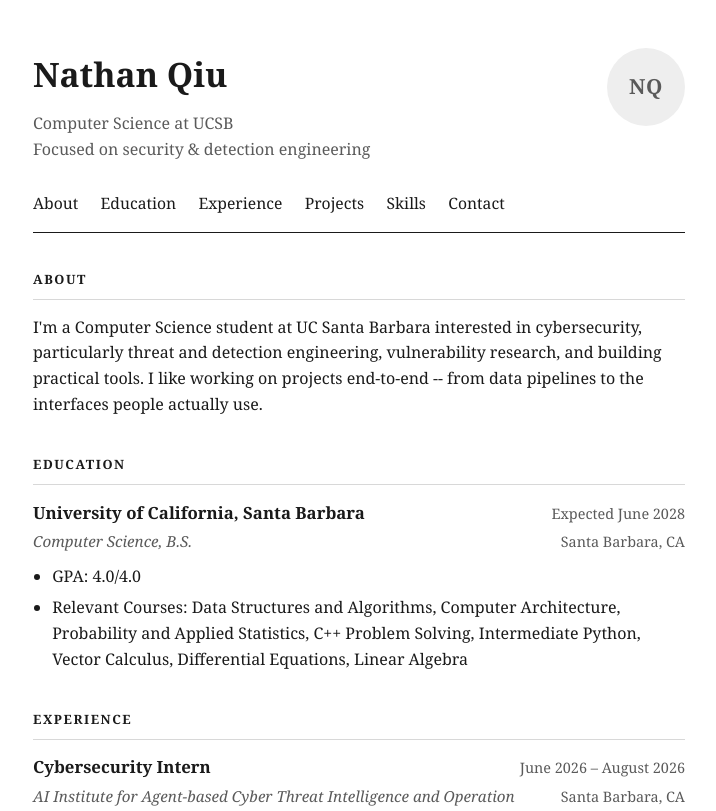
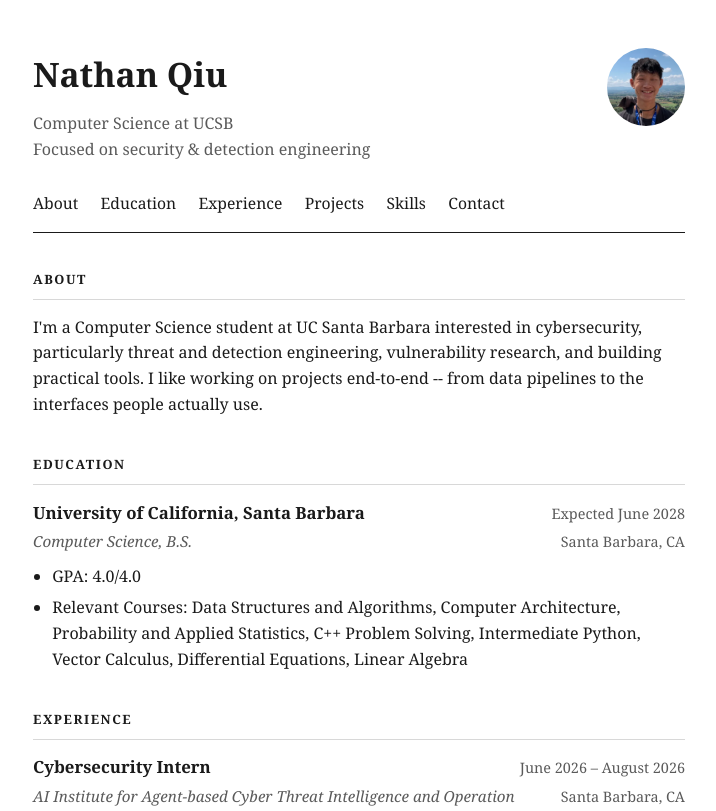
Before and after one commit to nathanqiuUCSB/nathanqiuUCSB.github.io, a plain HTML site: page index.html in a window 1280 px wide. Shown: the top 811 px of the page, without its empty margins (281-997 px from the left). Drawn offline with Linux system fonts and the light colour scheme.

Commit message:
Add real profile photo, replacing initials placeholder

```diff
--- a/index.html
+++ b/index.html
@@ -14,9 +14,7 @@
         <p class="subtitle">Computer Science at UCSB</p>
         <p class="subtitle">Focused on security &amp; detection engineering</p>
       </div>
-      <!-- Placeholder avatar. Replace with <img src="profile.jpg" alt="Nathan Qiu" class="avatar">
-           once you have a photo -- drop the file in this folder and swap the div below. -->
-      <div class="avatar avatar-placeholder" aria-hidden="true">NQ</div>
+      <img src="profile.png" alt="Nathan Qiu" class="avatar">
     </header>
 
     <nav class="nav">
```
Also changed, not shown: profile.png (added).
